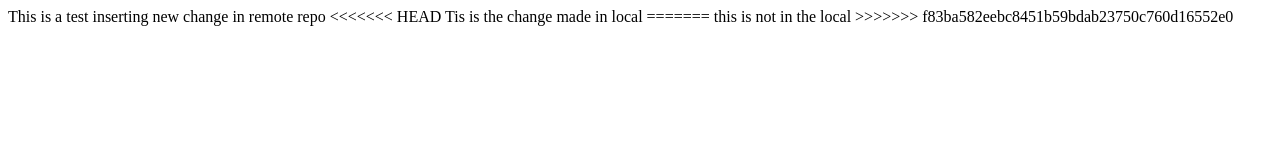
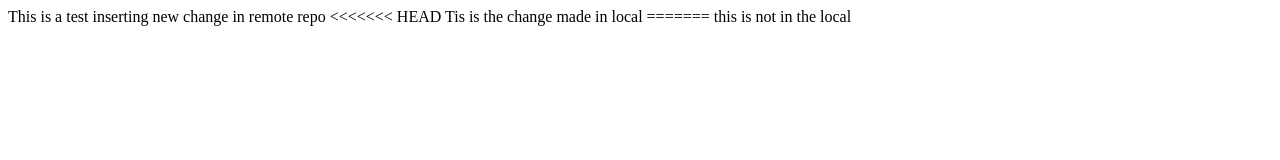
Before and after one commit to gT4iuse/test14_, a plain HTML site: page index.html in a window 1280 px wide. Drawn offline with Linux system fonts and the light colour scheme.

Commit message:
Update index.html

```diff
--- a/index.html
+++ b/index.html
@@ -10,6 +10,6 @@
     Tis is the change made in local
 =======
     this is not in the local
->>>>>>> f83ba582eebc8451b59bdab23750c760d16552e0
+
   </body>
 </html>
```
